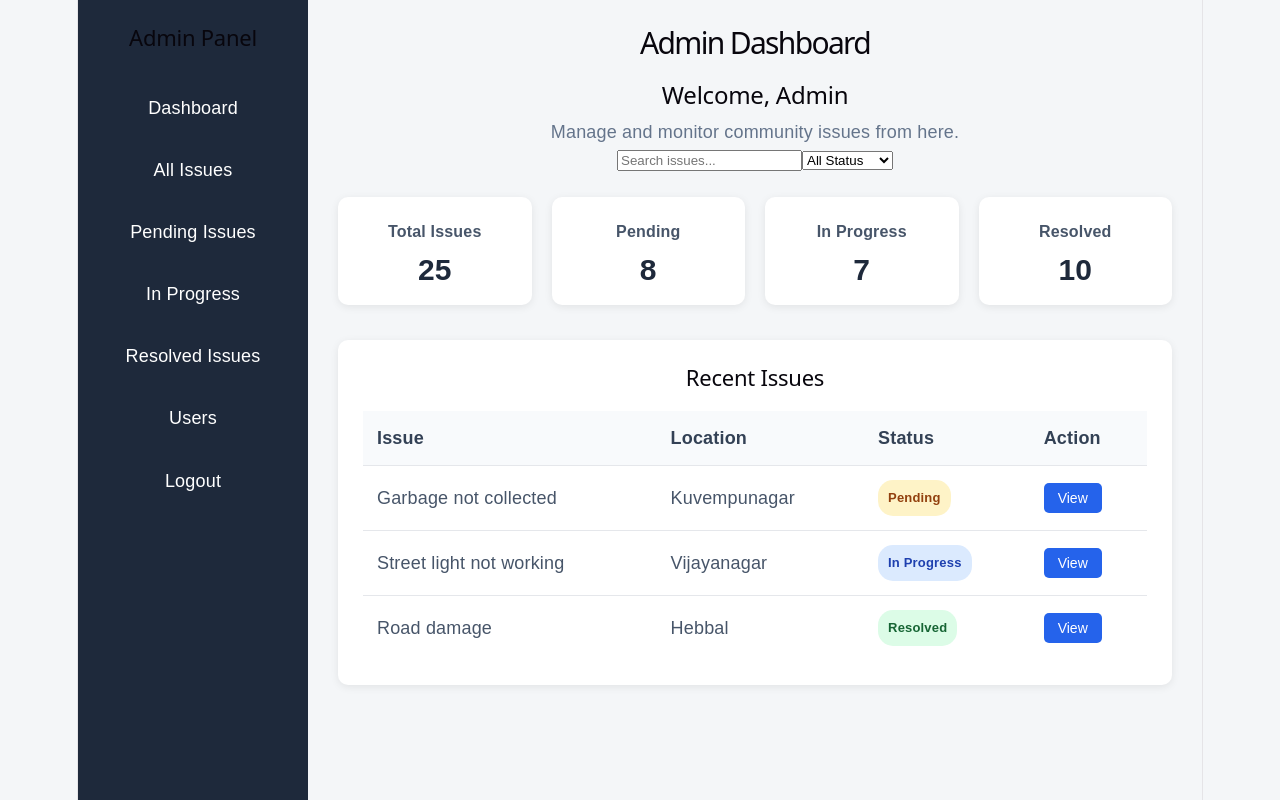
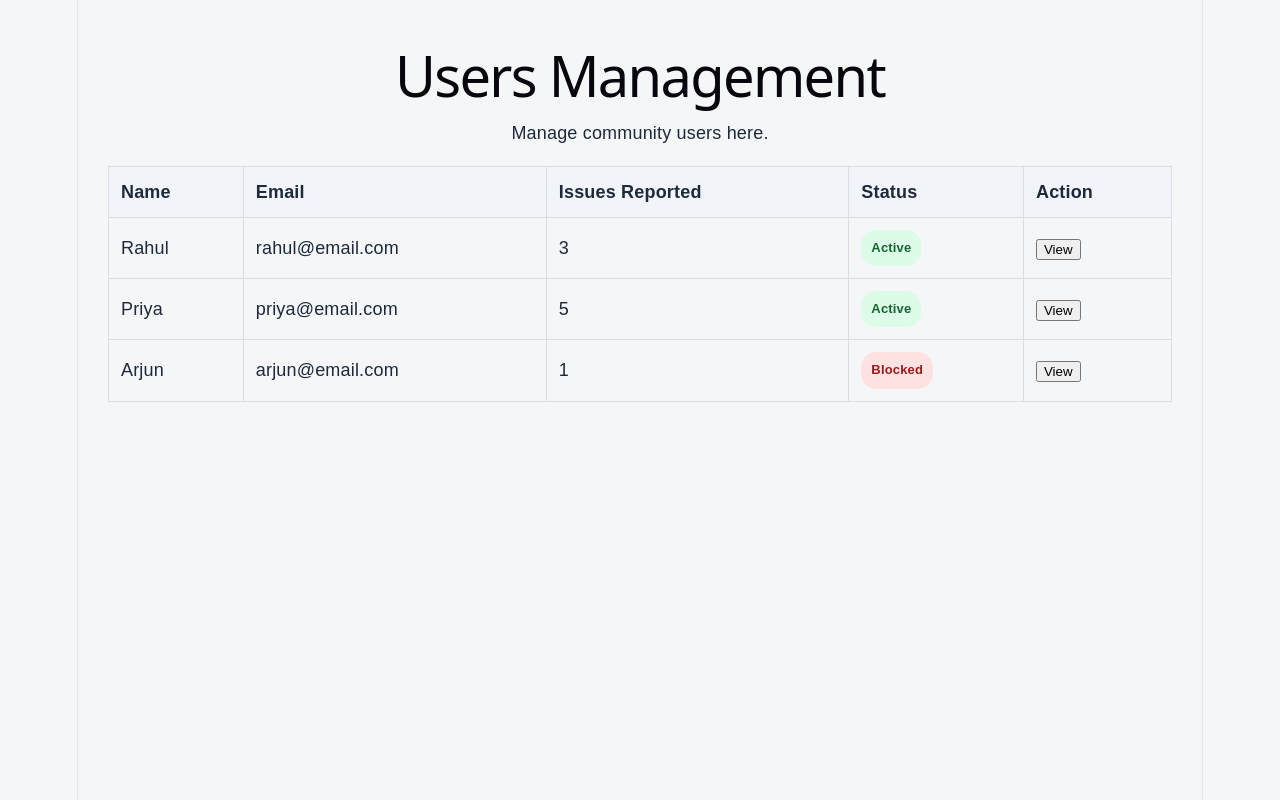
Before and after one commit to LekhanaUrs/Community-issue-platform, a React (Vite) app in the folder community-issue-platform/: page / in a window 1280 px wide. Built offline with nearby package versions, Linux system fonts and the light colour scheme.

Commit message:
Add user management feature

```diff
--- a/community-issue-platform/src/App.css
+++ b/community-issue-platform/src/App.css
@@ -317,3 +317,90 @@ body {
   background: #fee2e2;
   color: #991b1b;
 }
+/* =========================
+   USERS MANAGEMENT TABLE
+   ========================= */
+
+.users-management {
+  padding: 30px;
+}
+
+.users-management table {
+  width: 100%;
+  border-collapse: collapse;
+  margin-top: 20px;
+}
+
+.users-management th,
+.users-management td {
+  border: 1px solid #ddd;
+  padding: 12px;
+  text-align: left;
+}
+
+.users-management th {
+  background: #f1f5f9;
+}
+/* =========================
+   USER STATUS COLORS
+   ========================= */
+
+.user-status {
+  display: inline-block;
+  padding: 5px 10px;
+  border-radius: 15px;
+  font-size: 13px;
+  font-weight: bold;
+}
+
+.user-status.active {
+  background: #dcfce7;
+
+  color: #166534;
+}
+
+.user-status.blocked {
+  background: #fee2e2;
+  color: #991b1b;
+}
+/* =========================
+   USER DETAILS
+   ========================= */
+
+.user-details {
+  margin-top: 25px;
+  padding: 25px;
+  background: white;
+  border-radius: 10px;
+  box-shadow: 0 2px 8px rgba(0, 0, 0, 0.08);
+}
+
+.user-details h2 {
+  margin-top: 0;
+  margin-bottom: 20px;
+  font-size: 22px;
+}
+
+.user-details p {
+  margin: 12px 0;
+  font-size: 16px;
+  color: #475569;
+}
+
+.user-details strong {
+  color: #1e293b;
+}
+
+.user-details button {
+  margin-top: 15px;
+  padding: 8px 18px;
+  border: none;
+  border-radius: 5px;
+  background: #64748b;
+  color: white;
+  cursor: pointer;
+}
+
+.user-details button:hover {
+  background: #475569;
+}
--- a/community-issue-platform/src/App.jsx
+++ b/community-issue-platform/src/App.jsx
@@ -1,9 +1,10 @@
 import './App.css';
 import AdminDashboard from "./pages/AdminDashboard";
+import UserManagement from "./pages/UserManagement";
 
 function App() {
   return (
-    <AdminDashboard />
+    <UserManagement />
   );
 }
 
--- /dev/null
+++ b/community-issue-platform/src/pages/UserManagement.jsx
@@ -0,0 +1,92 @@
+import { useState } from "react";
+
+function UserManagement() {
+  const [selectedUser, setSelectedUser] = useState(null);
+
+  const [users] = useState([
+    {
+      id: 1,
+      name: "Rahul",
+      email: "rahul@email.com",
+      issuesReported: 3,
+      status: "Active"
+    },
+    {
+      id: 2,
+      name: "Priya",
+      email: "priya@email.com",
+      issuesReported: 5,
+      status: "Active"
+    },
+    {
+      id: 3,
+      name: "Arjun",
+      email: "arjun@email.com",
+      issuesReported: 1,
+      status: "Blocked"
+    }
+  ]);
+
+  return (
+    <div className="users-management">
+      <h1>Users Management</h1>
+      <p>Manage community users here.</p>
+      <table>
+  <thead>
+    <tr>
+      <th>Name</th>
+      <th>Email</th>
+      <th>Issues Reported</th>
+      <th>Status</th>
+      <th>Action</th>
+    </tr>
+  </thead>
+
+  <tbody>
+    {users.map((user) => (
+      <tr key={user.id}>
+        <td>{user.name}</td>
+        <td>{user.email}</td>
+        <td>{user.issuesReported}</td>
+        <td>
+  <span className={`user-status ${user.status.toLowerCase()}`}>
+    {user.status}
+  </span>
+</td>
+<td>
+  <button onClick={()=> setSelectedUser(user)}>View</button>
+</td>
+      </tr>
+    ))}
+  </tbody>
+</table>
+{selectedUser && (
+  <div className="user-details">
+    <h2>User Details</h2>
+
+    <p>
+      <strong>Name:</strong> {selectedUser.name}
+    </p>
+
+    <p>
+      <strong>Email:</strong> {selectedUser.email}
+    </p>
+
+    <p>
+      <strong>Issues Reported:</strong> {selectedUser.issuesReported}
+    </p>
+
+    <p>
+      <strong>Status:</strong> {selectedUser.status}
+    </p>
+
+    <button onClick={() => setSelectedUser(null)}>
+      Close
+    </button>
+  </div>
+)}
+    </div>
+  );
+}
+
+export default UserManagement;
```
